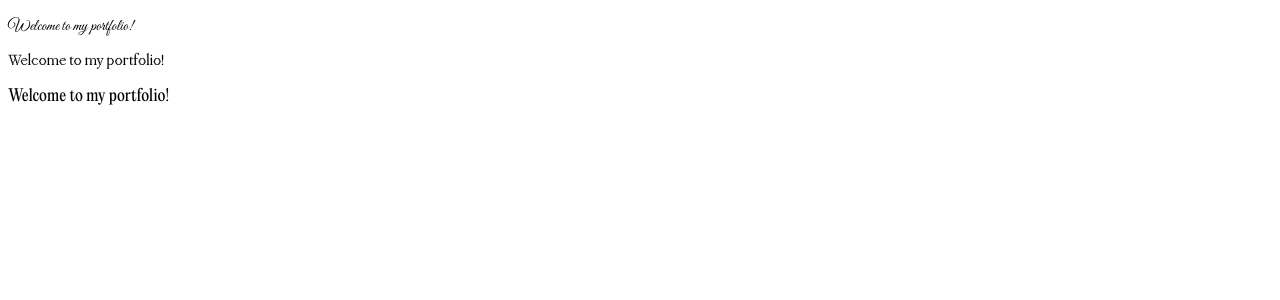
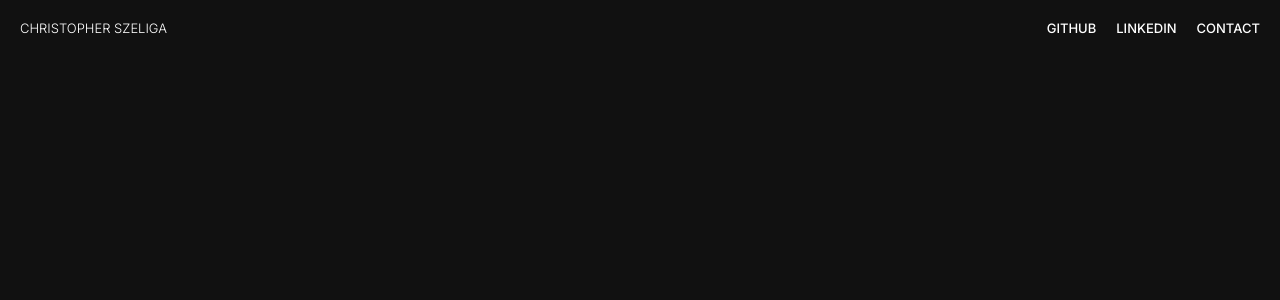
Before and after one commit to chrisszeliga/chrisszeliga.github.io, a Next.js app: page / in a window 1280 px wide. Shown: the top 300 px of the page. Built offline with nearby package versions, Linux system fonts and the light colour scheme.

Commit message:
header and styling

```diff
--- /dev/null
+++ b/src/app/components/Header.module.css
@@ -0,0 +1,45 @@
+.header {
+  display: flex;
+  flex-direction: row;
+  justify-content: space-between;
+  padding: 20px;
+  background-color: rgb(17, 17, 17);
+  font-family: Inter;
+  font-size: clamp(11px, 1.7vw, 13px);
+  text-transform: uppercase;
+}
+
+.header p {
+  margin: 0px;
+  font-weight: 300;
+}
+
+.header a {
+  position: relative;
+  display: inline-block;
+  color: rgb(255, 255, 255);
+  text-decoration: none;
+}
+
+.header a::after {
+  content: "";
+  position: absolute;
+  left: 0;
+  bottom: -2px;
+  width: 0%;
+  height: 1px;
+  background-color: rgb(255, 255, 255);
+  transition: width 0.4s ease;
+}
+
+.header a:hover::after {
+  width: 100%;
+}
+
+.header .nav {
+  display: flex;
+  flex-direction: row;
+  justify-content: space-evenly;
+  column-gap: 20px;
+  font-weight: 450;
+}
--- /dev/null
+++ b/src/app/components/Header.tsx
@@ -0,0 +1,20 @@
+import styles from './Header.module.css';
+
+export default function Header() {
+  return (
+    <div className={styles['header']}>
+      <p>Christopher Szeliga</p>
+      <div className={styles['nav']}>
+        <a target='_blank' rel="noopener noreferrer" href='https://github.com/chrisszeliga'>
+          Github
+        </a>
+        <a target='_blank' rel="noopener noreferrer" href='https://www.linkedin.com/in/chris-szeliga/'>
+          LinkedIn
+        </a>
+        <a target='_blank' rel="noopener noreferrer" href='mailto:szeligachristopher@gmail.com'>
+          Contact
+        </a>
+      </div>
+    </div>
+  )
+}
--- a/src/app/globals.css
+++ b/src/app/globals.css
@@ -1,3 +1,11 @@
+* {
+  background-color: rgb(17, 17, 17);
+  color: white;
+  margin: 0;
+  padding: 0;
+  box-sizing: border-box;
+}
+
 /* fancy italics */
 @font-face {
   font-family: "GreatVibes-Regularbes";
--- a/src/app/page.module.css
+++ b/src/app/page.module.css
@@ -0,0 +1,5 @@
+.body {
+  display: flex;
+  flex-direction: column;
+  justify-content: center;
+}
--- a/src/app/page.tsx
+++ b/src/app/page.tsx
@@ -1,10 +1,9 @@
+'use client'
+import styles from './page.module.css'
+import Header from './components/Header'
 
 export default function Home() {
   return (
-    <div>
-      <p style={{ fontFamily: "GreatVibes-Regularbes" }}>Welcome to my portfolio!</p>
-      <p style={{ fontFamily: "Mondwest-Regular" }}>Welcome to my portfolio!</p>
-      <p style={{ fontFamily: "EditorialNew-Regular" }}>Welcome to my portfolio!</p>
-    </div>
-  );
+    <Header />
+  )
 }
```
Also changed, not shown: 1 other file (tests, documents, lock files or other folders).
